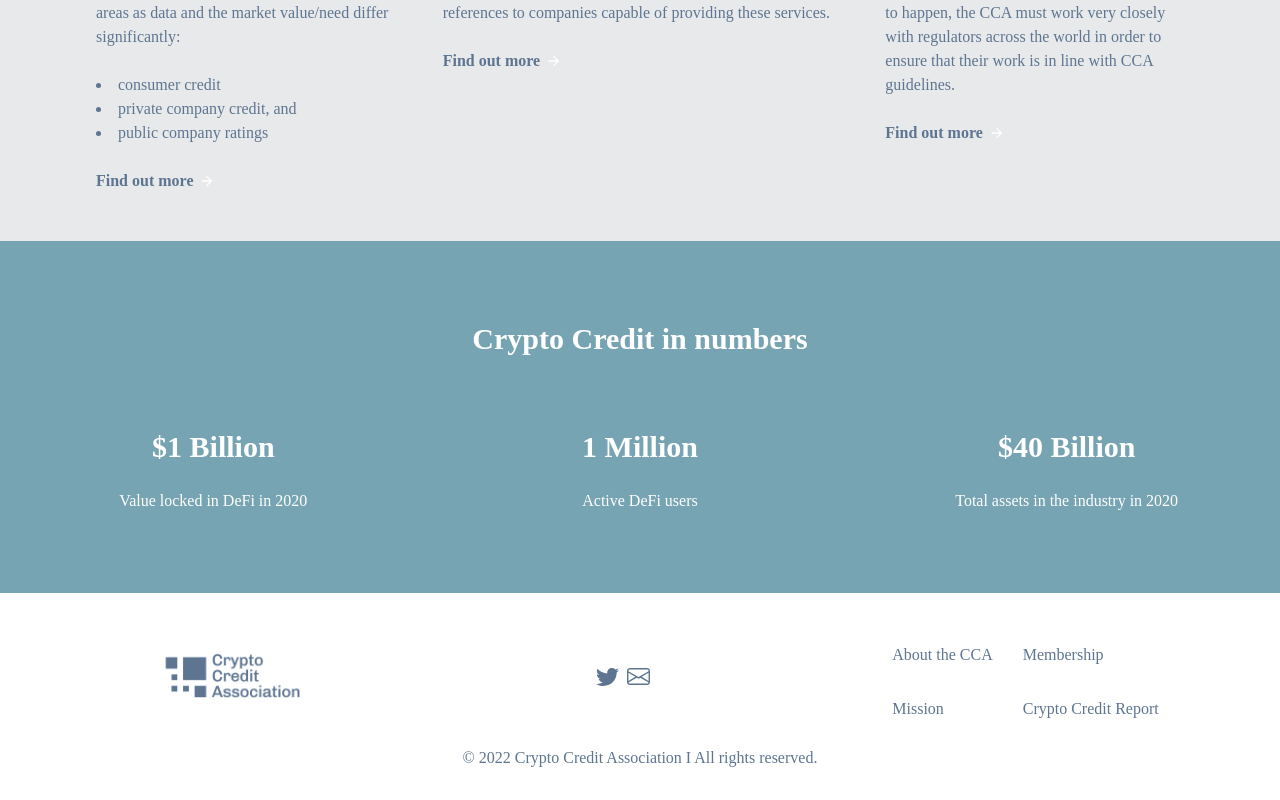
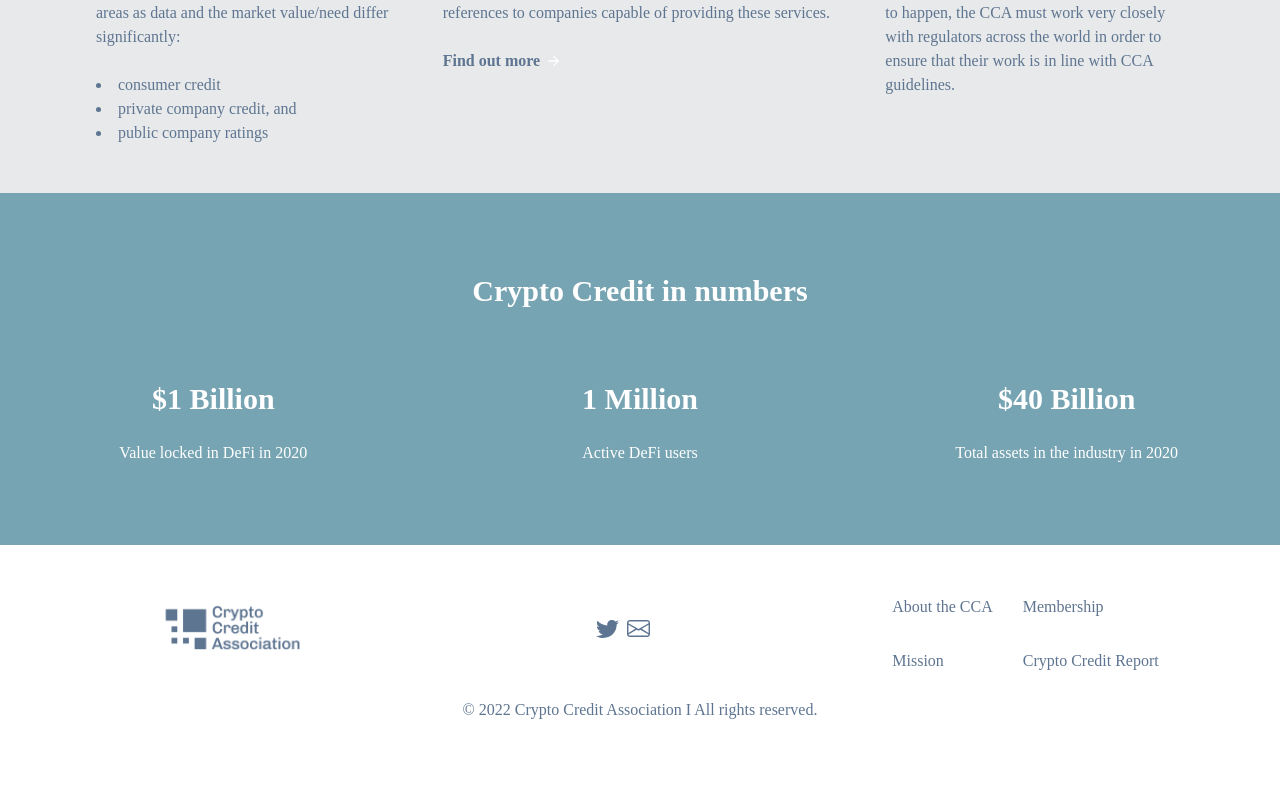
Before and after one commit to crypto-credit-association/cca-website, a Next.js app: page /mission in a window 1280 px wide. Shown: the part 868-1668 px from the top of the page. After the commit the page ends 1620 px from the top, so only its background shows below. Built offline with nearby package versions, Linux system fonts and the light colour scheme; a web font is replaced by a local one.

Commit message:
Removed dead links

```diff
--- a/pages/mission.js
+++ b/pages/mission.js
@@ -38,17 +38,12 @@ function Mission() {
                                 <li>private company credit, and</li>
                                 <li>public company ratings</li>
                             </ul>
-                            <a href="/standards" rel="noreferrer"><p className="flex font-semibold pt-6">Find out more<img
-                                className="ml-2"
-                                src="/svg/arrow-white.svg"
-                                alt="Download icon"
-                            /></p></a>
                         </div>
                         <div>
                             <h3 className="pt-12 pb-6 text-3xl font-bold">Audit</h3>
                             <div className="border-b-2 border-gold w-56"></div>
                             <p className="py-6">Certain processes defined by the CCA will require third-party audit and certification services.The CCA will publish references to companies capable of providing these services.</p>
-                            <Link href="/audits" rel="noreferrer"><p className="flex font-semibold">Find out more<img
+                            <Link href="/audits" rel="noreferrer"><p className="cursor-pointer flex font-semibold">Find out more<img
                                 className="ml-2"
                                 src="/svg/arrow-white.svg"
                                 alt="Download icon"
@@ -59,11 +54,6 @@ function Mission() {
                             <div className="border-b-2 border-gold w-56"></div>
                             <p className="py-6">Regulatory uniformity is absolutely essential to the crypto credit industry.
                                 In order for that to happen, the CCA must work very closely with regulators across the world in order to ensure that their work is in line with CCA guidelines. </p>
-                            <Link href="/regulations" rel="noreferrer"><p className="flex font-semibold">Find out more<img
-                                className="ml-2"
-                                src="/svg/arrow-white.svg"
-                                alt="Download icon"
-                            /></p></Link>
                         </div>
                     </div>
                 </div>
```
